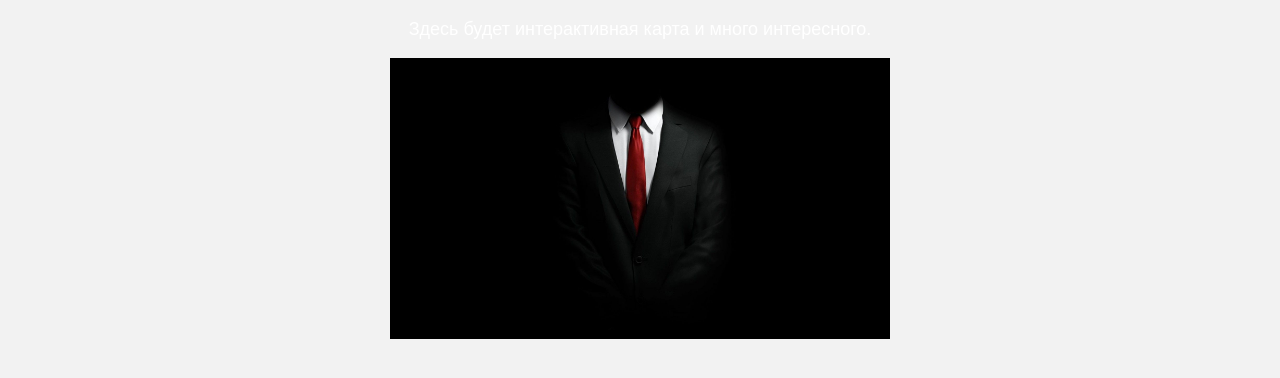
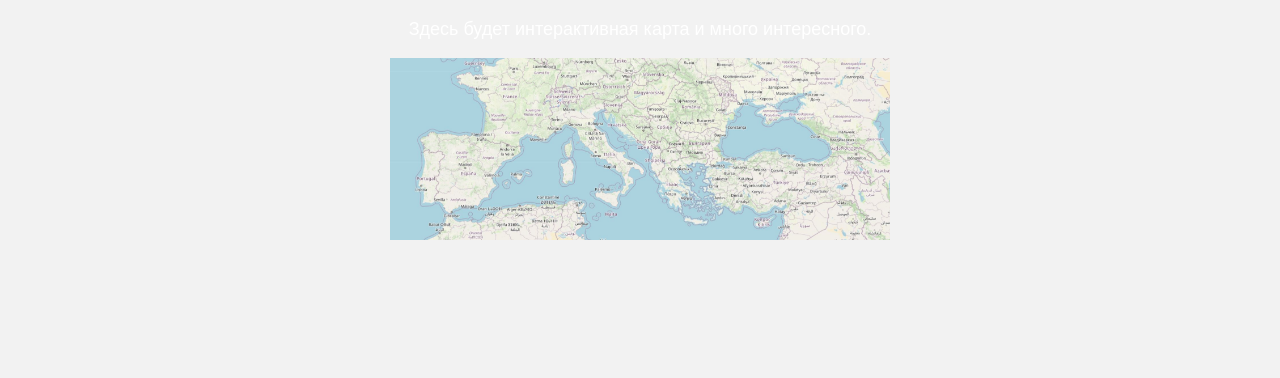
Before and after one commit to blsv-world/momento, a plain HTML site: page index.html in a window 1280 px wide. Shown: the part 148-526 px from the top of the page. Drawn offline with Linux system fonts and the light colour scheme.

Commit message:
Update index.html

```diff
--- a/index.html
+++ b/index.html
@@ -15,7 +15,7 @@
   <h1>Добро пожаловать на мой сайт! 👋</h1>
   <p>Здесь будет интерактивная карта и много интересного.</p>
 
-  <img src="images/sample.jpg" alt="Пример картинки" width="500">
+  <img src="images/osmmap.jpg" alt="Пример картинки" width="500">
 
 </body>
 </html>
```
